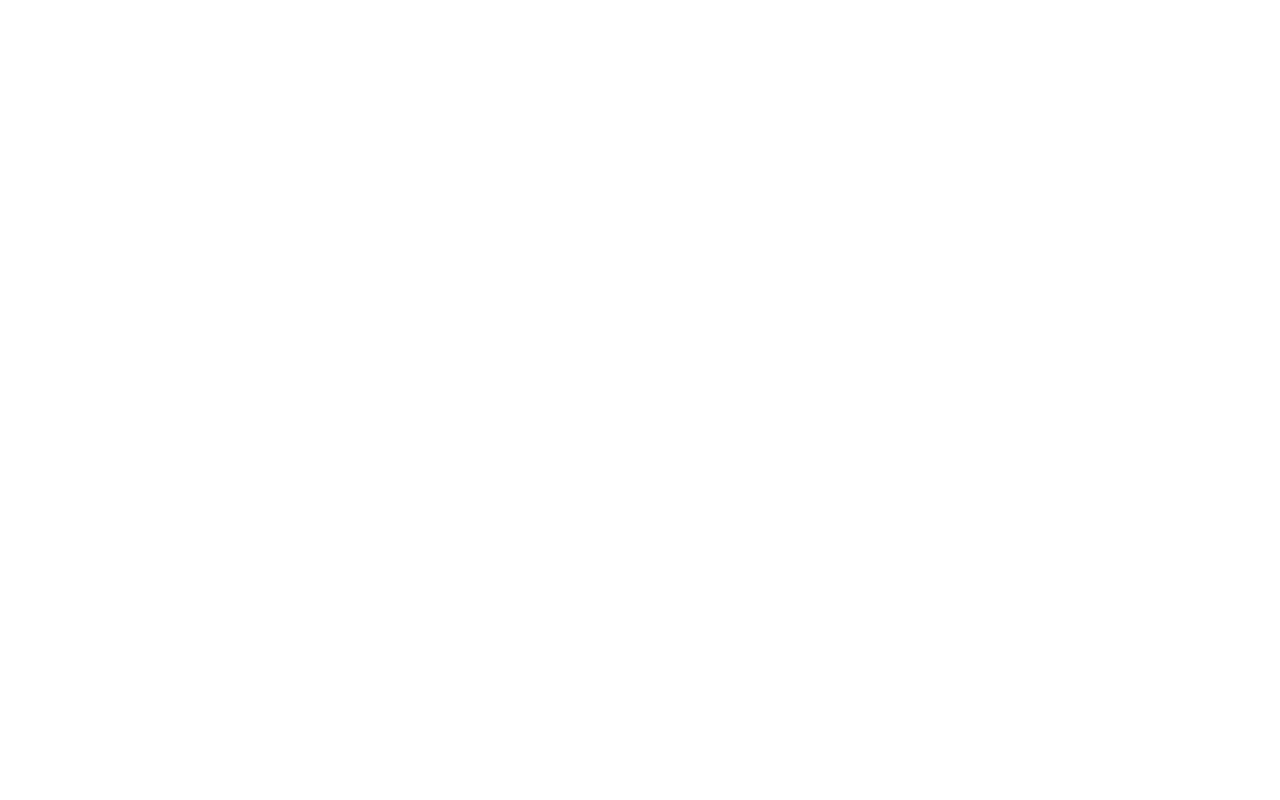
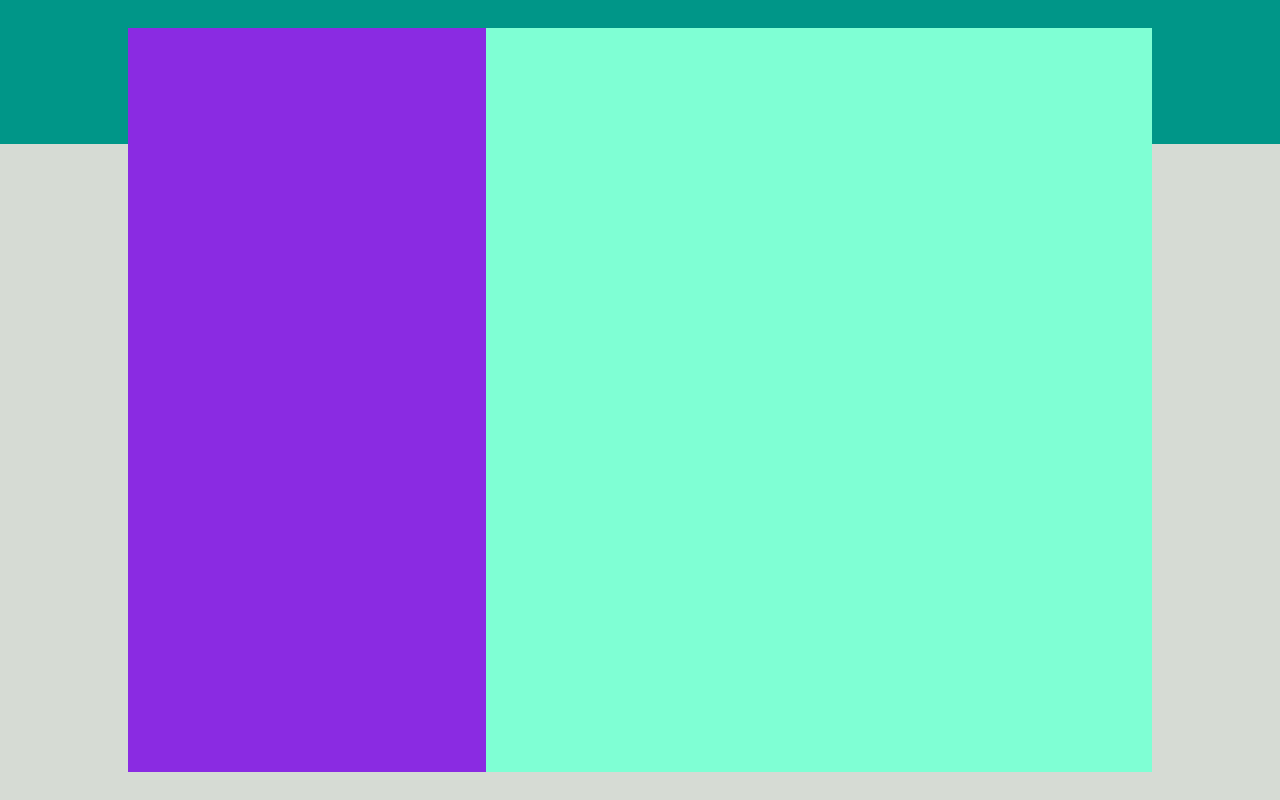
Before and after one commit to nico17022001/vue-boolzapp, a plain HTML site: page Milestone 1/index.html in a window 1280 px wide. Drawn offline with nearby package versions, Linux system fonts and the light colour scheme.

Commit message:
aggiunta-cartella-immagini-a-tutto

```diff
--- a/Milestone 1/style.css
+++ b/Milestone 1/style.css
@@ -3,3 +3,32 @@
   padding: 0;
   box-sizing: border-box;
 }
+
+#main-wrapper{
+  background: rgb(214,219,212);
+  background: linear-gradient(0deg, rgba(214,219,212,1) 82%, rgba(0,150,136,1) 82%);
+  height: 100vh;
+  display: flex;
+  justify-content: center;
+  align-items: center;
+}
+
+#containerApp{
+  background-color: aqua;
+  width: 80%;
+  height: 93%;
+  background-color: #f0f0f0;;
+  display: flex;
+}
+
+#leftSide{
+  background-color: blueviolet;
+  width: 35%;
+  height: 100%;
+}
+
+#rightSide{
+  background-color: aquamarine;
+  width: 65%;
+  height: 100%;
+}
```
